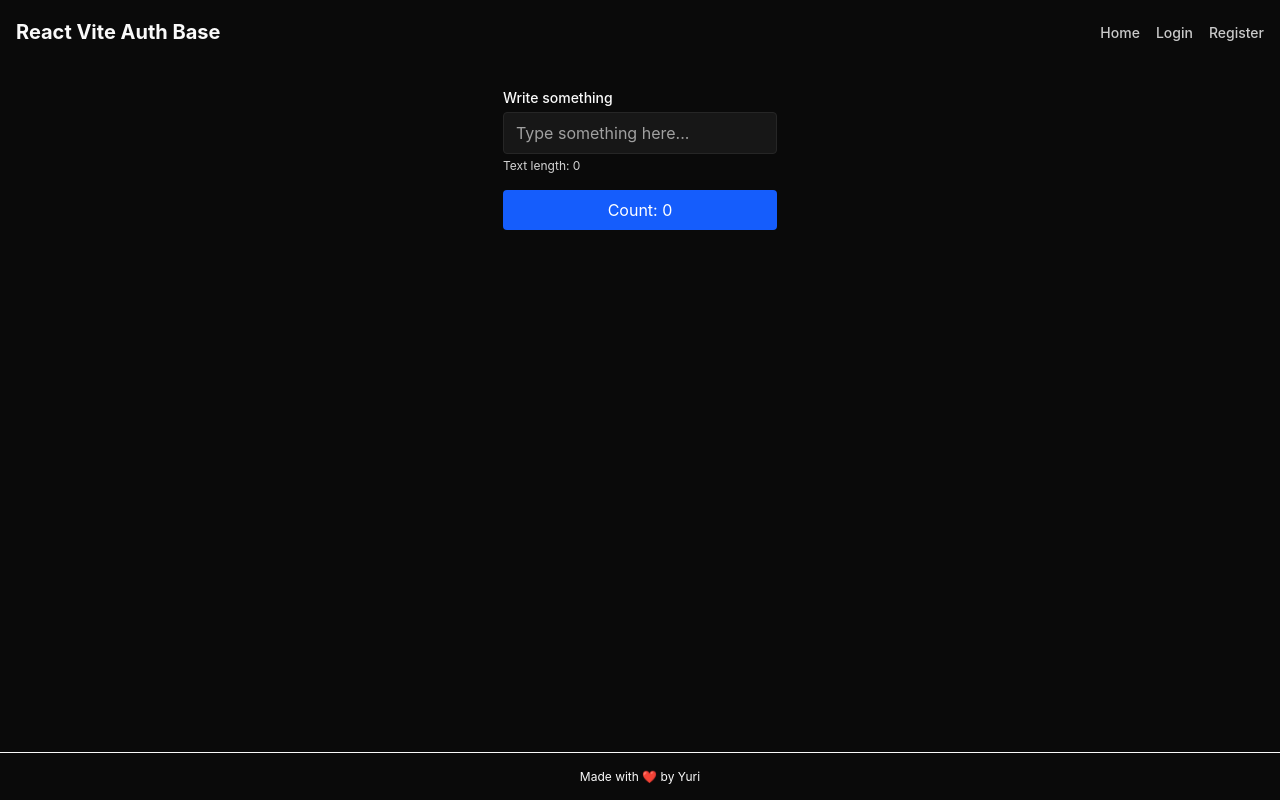
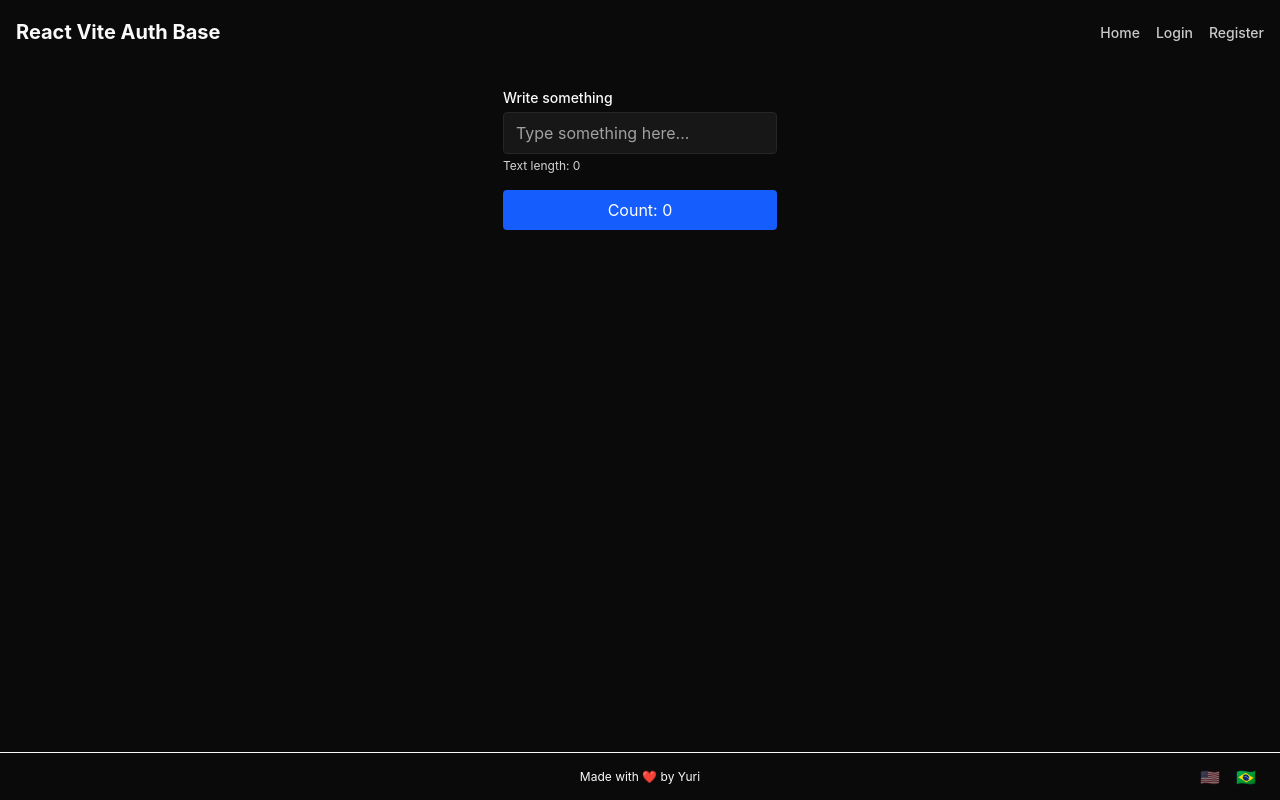
Before and after one commit to yurihbm/react-vite-auth-base, a React (Vite) app: page / in a window 1280 px wide. Built offline with nearby package versions, Linux system fonts and the light colour scheme; no server answers.

Commit message:
feat: use language-switcher on footer

```diff
--- a/src/routes/__root.tsx
+++ b/src/routes/__root.tsx
@@ -7,7 +7,7 @@ import {
 } from "@tanstack/react-router";
 import { useTranslation } from "react-i18next";
 
-import { DevTools } from "@src/modules/shared";
+import { DevTools, LanguageSwitcher } from "@src/modules/shared";
 
 function RootLayout() {
 	const { t } = useTranslation();
@@ -51,8 +51,13 @@ function RootLayout() {
 			<main className="flex min-h-[calc(100vh-4rem-3rem)] flex-col gap-4 px-4 py-6">
 				<Outlet />
 			</main>
-			<footer className="flex h-12 items-center justify-center border-t border-t-foreground text-xs">
+			<footer className="relative flex h-12 items-center justify-center border-t border-t-foreground text-xs">
 				{t("footer.message")}
+				<LanguageSwitcher
+					classNames={{
+						base: "absolute right-5",
+					}}
+				/>
 			</footer>
 			<DevTools />
 		</>
```
